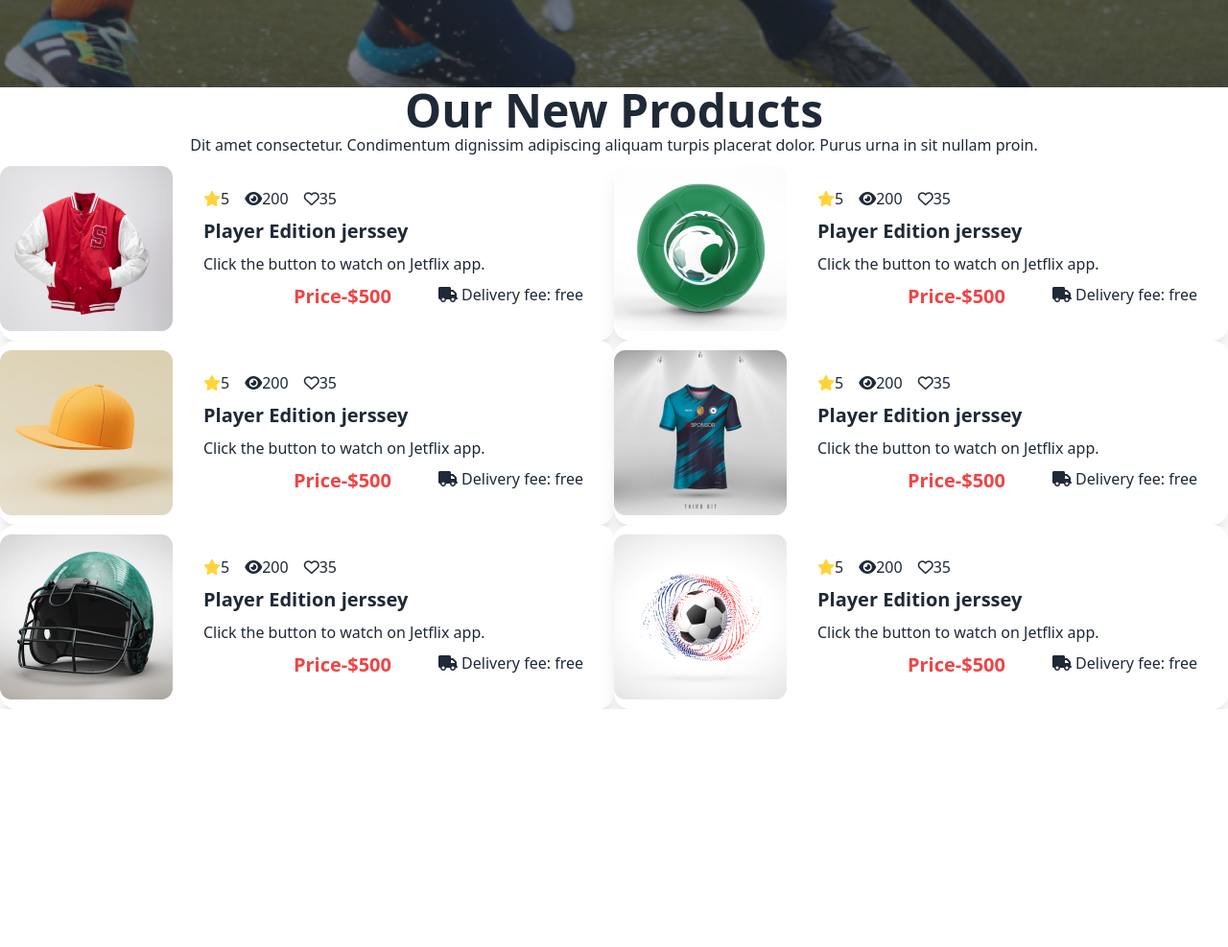
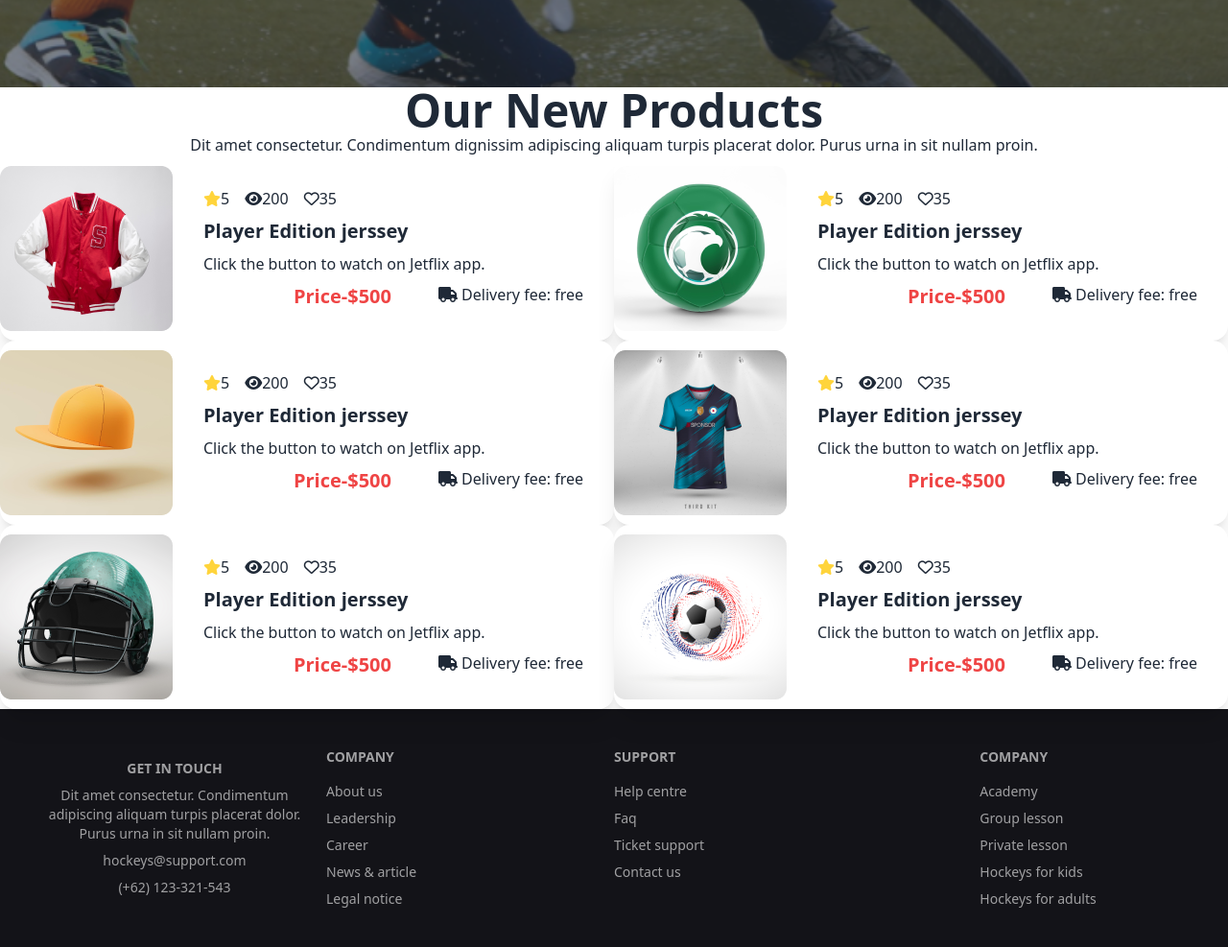
Before and after one commit to tanvir0106/PH_AS-03, a plain HTML site: page index.html in a window 1280 px wide. Shown: the part 2531-3518 px from the top of the page at 96% size. Before the commit the page ends 3270 px from the top, so only its background shows below. Drawn offline with nearby package versions, Linux system fonts and the light colour scheme.

Commit message:
fotter added

```diff
--- a/index.html
+++ b/index.html
@@ -161,7 +161,7 @@
                         </div>
                     </div>
                 </div>
-                <div class="col-span-2 ... hero min-h-screen" style="background-image: url(Images/4.png);">
+                <div class="col-span-1 ... lg:col-span-2 ... hero min-h-screen" style="background-image: url(Images/4.png);">
                     <div class="hero-overlay bg-opacity-60"></div>
                     <div class="hero-content text-center text-neutral-content">
                         <div class="max-w-md">
@@ -326,7 +326,55 @@
 
             </div>
         </section>
+        <!--  -->
+            <section>
+
+            </section>
     </main>
+
+    <footer class="grid grid-cols-2 lg:grid-cols-4 footer p-10 bg-[#131318] text-base-content text-[#ffffff99] text-center" >
+
+
+        <nav  class="col-span-2 ... lg:col-span-1 ... justify-center items-center text-center m-auto">
+          <header class="footer-title text-[#FFF] m-auto ">Get In Touch</header>
+          <a class="link link-hover text-center">Dit amet consectetur. Condimentum  adipiscing aliquam turpis placerat dolor. Purus urna in sit nullam proin. </a>
+          <a class="link link-hover text-center m-auto">hockeys@support.com</a>
+          <a class="link link-hover text-center m-auto">(+62) 123-321-543</a>
+
+        </nav>
+        <nav class="text-center">
+          <header class="footer-title text-[#FFF]">Company</header>
+          <a class="link link-hover">About us</a>
+          <a class="link link-hover">Leadership</a>
+          <a class="link link-hover">Career</a>
+          <a class="link link-hover">News & article</a>
+          <a class="link link-hover"> Legal notice</a>
+        </nav>
+        <nav class="text-center">
+          <header class="footer-title text-[#FFF]">Support</header>
+          <a class="link link-hover">Help centre</a>
+          <a class="link link-hover">Faq</a>
+          <a class="link link-hover">Ticket support</a>
+          <a class="link link-hover">Contact us</a>
+        </nav>
+       <nav class="col-span-2 ... lg:col-span-1 ... justify-center items-center text-center m-auto">
+        <header class="footer-title text-[#FFF]">Company</header>
+        <a class="link link-hover">Academy </a>
+        <a class="link link-hover">Group lesson</a>
+        <a class="link link-hover">Private lesson</a>
+        <a class="link link-hover">Hockeys for kids</a>
+        <a class="link link-hover">Hockeys for adults</a>
+      </nav>
+
+      <nav>
+        <!-- <header class="footer-title">Social</header>
+        <div class="grid grid-flow-col gap-4">
+          <a><svg xmlns="http://www.w3.org/2000/svg" width="24" height="24" viewBox="0 0 24 24" class="fill-current"><path d="M24 4.557c-.883.392-1.832.656-2.828.775 1.017-.609 1.798-1.574 2.165-2.724-.951.564-2.005.974-3.127 1.195-.897-.957-2.178-1.555-3.594-1.555-3.179 0-5.515 2.966-4.797 6.045-4.091-.205-7.719-2.165-10.148-5.144-1.29 2.213-.669 5.108 1.523 6.574-.806-.026-1.566-.247-2.229-.616-.054 2.281 1.581 4.415 3.949 4.89-.693.188-1.452.232-2.224.084.626 1.956 2.444 3.379 4.6 3.419-2.07 1.623-4.678 2.348-7.29 2.04 2.179 1.397 4.768 2.212 7.548 2.212 9.142 0 14.307-7.721 13.995-14.646.962-.695 1.797-1.562 2.457-2.549z"></path></svg></a>
+          <a><svg xmlns="http://www.w3.org/2000/svg" width="24" height="24" viewBox="0 0 24 24" class="fill-current"><path d="M19.615 3.184c-3.604-.246-11.631-.245-15.23 0-3.897.266-4.356 2.62-4.385 8.816.029 6.185.484 8.549 4.385 8.816 3.6.245 11.626.246 15.23 0 3.897-.266 4.356-2.62 4.385-8.816-.029-6.185-.484-8.549-4.385-8.816zm-10.615 12.816v-8l8 3.993-8 4.007z"></path></svg></a>
+          <a><svg xmlns="http://www.w3.org/2000/svg" width="24" height="24" viewBox="0 0 24 24" class="fill-current"><path d="M9 8h-3v4h3v12h5v-12h3.642l.358-4h-4v-1.667c0-.955.192-1.333 1.115-1.333h2.885v-5h-3.808c-3.596 0-5.192 1.583-5.192 4.615v3.385z"></path></svg></a> -->
+        </div>
+      </nav>
+    </footer>
 </body>
 
 </html>
```
